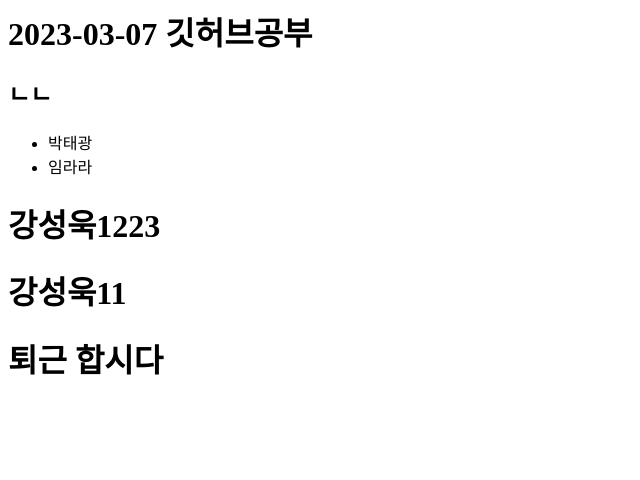
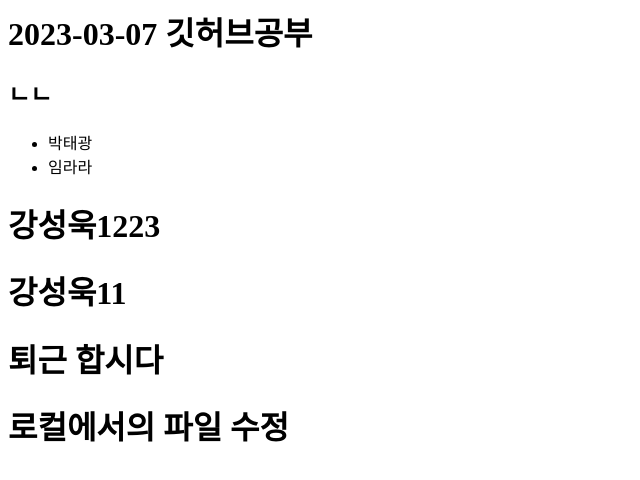
Before and after one commit to ptk5758/test, a plain HTML site: page index.html in a window 1280 px wide. Shown: the whole page, without its empty margins (0-640 px from the left). Drawn offline with Linux system fonts and the light colour scheme.

Commit message:
인덱스를 수정함

```diff
--- a/index.html
+++ b/index.html
@@ -12,6 +12,7 @@
         <h1>강성욱11</h1>
 
         <h1>퇴근 합시다</h1>
+        <h1>로컬에서의 파일 수정</h1>
     </body>
 
 </html>
```
